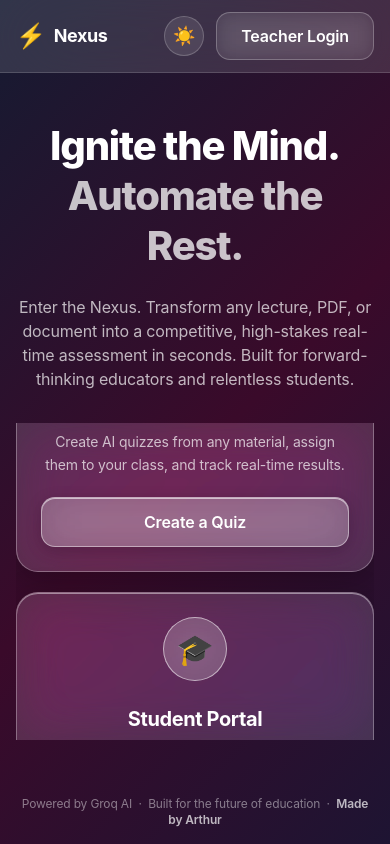
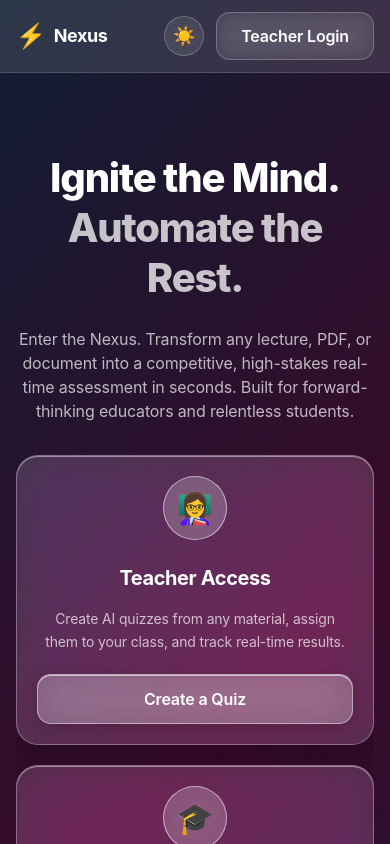
Before and after one commit to hurman11/Ai-Quiz-Generaor, a Next.js app in the folder frontend/: page / in a window 390 px wide. Shown: the top 844 px of the page. Built offline with nearby package versions, Linux system fonts and the light colour scheme.

Commit message:
🚀 Fix: Enhance mobile responsiveness across landing, student dashboard, and quiz views

```diff
--- a/frontend/app/globals.css
+++ b/frontend/app/globals.css
@@ -326,7 +326,7 @@ html[data-theme="light"] body {
   border: 1px solid var(--glass-border);
   box-shadow: var(--glass-shadow);
   border-radius: var(--radius-card);
-  padding: 1.5rem;
+  padding: 1.25rem;
   transition: all 0.3s cubic-bezier(0.25, 0.46, 0.45, 0.94);
   width: 100%;
   box-sizing: border-box;
@@ -345,7 +345,7 @@ html[data-theme="light"] body {
   border: 1px solid var(--glass-border);
   box-shadow: var(--glass-shadow);
   border-radius: var(--radius-card);
-  padding: 1.5rem;
+  padding: 1.25rem;
   width: 100%;
   box-sizing: border-box;
   transition: all 0.3s cubic-bezier(0.25, 0.46, 0.45, 0.94);
--- a/frontend/app/page.tsx
+++ b/frontend/app/page.tsx
@@ -25,7 +25,7 @@ export default function HomePage() {
   const router = useRouter();
 
   return (
-    <div className="flex h-screen flex-col overflow-hidden bg-transparent">
+    <div className="flex min-h-screen flex-col bg-transparent">
       {/* ── Navbar ── */}
       <nav className="flex items-center justify-between px-4 sm:px-8 py-3 glass-nav z-10 w-full flex-shrink-0">
         <div className="flex items-center gap-2">
@@ -44,9 +44,9 @@ export default function HomePage() {
       </nav>
 
       {/* ── Main Content ── */}
-      <main className="flex flex-1 flex-col items-center justify-center px-4 z-10 overflow-hidden">
+      <main className="flex flex-1 flex-col items-center justify-center px-4 z-10">
         <motion.div
-          className="flex w-full max-w-4xl flex-col items-center justify-center gap-8 sm:gap-12 h-full max-h-full py-4"
+          className="flex w-full max-w-4xl flex-col items-center justify-center gap-8 sm:gap-12 py-12"
           variants={containerVariants}
           initial="hidden"
           animate="visible"
--- a/frontend/app/student/page.tsx
+++ b/frontend/app/student/page.tsx
@@ -970,14 +970,14 @@ export default function StudentPage() {
       {/* ── Main Content Area ── */}
       <div className="flex-1 flex flex-col min-w-0 overflow-hidden relative">
         {/* Mobile Header */}
-        <header className="md:hidden h-16 border-b border-[rgba(255,255,255,0.15)] bg-[rgba(255,255,255,0.12)] backdrop-blur-[40px] flex items-center justify-between px-4 z-10 shrink-0">
+        <header className="md:hidden h-14 border-b border-[rgba(255,255,255,0.15)] bg-[rgba(255,255,255,0.12)] backdrop-blur-[40px] flex items-center justify-between px-4 z-10 shrink-0">
           <div className="flex items-center gap-2">
             <span className="text-xl">🎓</span>
-            <h1 className="font-bold text-white tracking-tight">Student</h1>
+            <h1 className="font-bold text-white tracking-tight">Nexus</h1>
           </div>
-          <div className="flex gap-2 items-center">
+          <div className="flex gap-4 items-center">
             <ThemeToggle />
-            <button onClick={handleLogout} className="text-xs text-[#f87171] font-semibold px-2">Logout</button>
+            <button onClick={handleLogout} className="text-sm text-[#f87171] font-bold">Logout</button>
           </div>
         </header>
 
@@ -994,7 +994,7 @@ export default function StudentPage() {
           </motion.div>
         </div>
 
-        <main className="flex-1 overflow-y-auto p-4 md:p-8 relative">
+        <main className="flex-1 overflow-y-auto p-4 md:p-8 pb-24 md:pb-8 relative">
           {activeTab === "active" && renderActiveQuiz()}
           {activeTab === "leaderboard" && renderLeaderboard()}
           {activeTab === "history" && renderHistory()}
--- a/frontend/components/LiveStudentView.tsx
+++ b/frontend/components/LiveStudentView.tsx
@@ -86,11 +86,11 @@ export default function LiveStudentView({ quiz, liveState, userAnswers, setUserA
                   <h2 className="text-3xl font-bold text-white">Waiting for others...</h2>
                </div>
             ) : (
-              <div className="grid grid-cols-2 gap-4 flex-1 py-8">
-                <button onClick={() => handleAnswer("A")} className="bg-[#ef4444] rounded-2xl shadow-[0_5px_15px_rgba(239,68,68,0.4)] active:scale-95 transition-transform" />
-                <button onClick={() => handleAnswer("B")} className="bg-[#3b82f6] rounded-2xl shadow-[0_5px_15px_rgba(59,130,246,0.4)] active:scale-95 transition-transform" />
-                <button onClick={() => handleAnswer("C")} className="bg-[#eab308] rounded-2xl shadow-[0_5px_15px_rgba(234,179,8,0.4)] active:scale-95 transition-transform" />
-                <button onClick={() => handleAnswer("D")} className="bg-[#22c55e] rounded-2xl shadow-[0_5px_15px_rgba(34,197,94,0.4)] active:scale-95 transition-transform" />
+              <div className="grid grid-cols-2 gap-4 flex-1 py-8 max-h-[600px] w-full">
+                <button onClick={() => handleAnswer("A")} className="bg-[#ef4444] rounded-2xl shadow-[0_5px_15px_rgba(239,68,68,0.4)] active:scale-95 transition-transform flex items-center justify-center text-5xl font-black text-white/50">A</button>
+                <button onClick={() => handleAnswer("B")} className="bg-[#3b82f6] rounded-2xl shadow-[0_5px_15px_rgba(59,130,246,0.4)] active:scale-95 transition-transform flex items-center justify-center text-5xl font-black text-white/50">B</button>
+                <button onClick={() => handleAnswer("C")} className="bg-[#eab308] rounded-2xl shadow-[0_5px_15px_rgba(234,179,8,0.4)] active:scale-95 transition-transform flex items-center justify-center text-5xl font-black text-white/50">C</button>
+                <button onClick={() => handleAnswer("D")} className="bg-[#22c55e] rounded-2xl shadow-[0_5px_15px_rgba(34,197,94,0.4)] active:scale-95 transition-transform flex items-center justify-center text-5xl font-black text-white/50">D</button>
               </div>
             )}
           </motion.div>
--- a/frontend/components/ScoreCard.tsx
+++ b/frontend/components/ScoreCard.tsx
@@ -154,8 +154,7 @@ export default function ScoreCard({
           <h3 className="mb-3 text-sm font-semibold text-[var(--text-secondary)] uppercase tracking-wider">
             Answer Review
           </h3>
-          <div className="max-h-[50vh] overflow-y-auto pr-2 custom-scrollbar">
-            <div className="flex flex-col gap-2">
+          <div className="flex flex-col gap-2">
               {questions.map((q, idx) => {
                 const isCorrect = userAnswers[idx] === q.correct;
 
@@ -186,7 +185,6 @@ export default function ScoreCard({
                 );
               })}
             </div>
-          </div>
         </div>
 
         {/* ── AI Tutor ── */}
```
